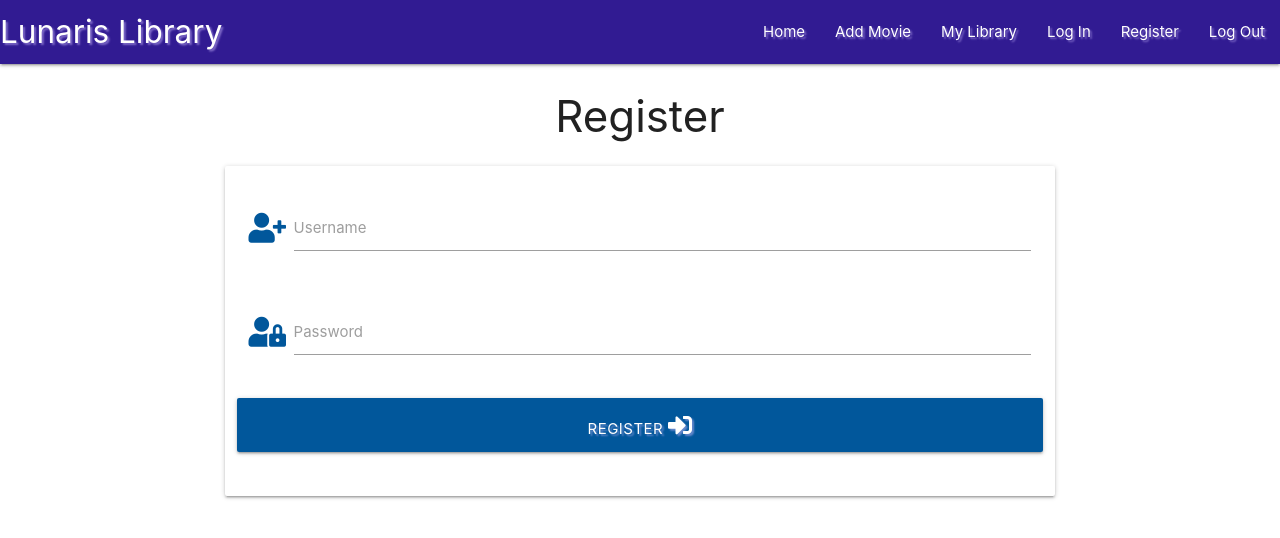
After one commit to geoeskel/lunaris, a Flask app: page /register in a window 1280 px wide. The commit adds this page. Shown: the top 538 px of the page. Run offline with Flask 2, Linux system fonts and the light colour scheme; some libraries are stand-ins or nearby versions.

Commit message:
Added registration page and basic register functionality from Materialize

```diff
--- a/app.py
+++ b/app.py
@@ -4,6 +4,7 @@ from flask import (
     redirect, request, session, url_for)
 from flask_pymongo import PyMongo
 from bson.objectid import ObjectId
+from werkzeug.security import generate_password_hash, check_password_hash
 if os.path.exists("env.py"):
     import env
 
@@ -23,6 +24,11 @@ def get_movies():
     return render_template("movies.html", movies=movies)
 
 
+@app.route("/register", methods=["GET", "POST"])
+def register():
+    return render_template("register.html")
+
+
 if __name__ == "__main__":
     app.run(host=os.environ.get("IP"),
             port=int(os.environ.get("PORT")),
--- a/templates/base.html
+++ b/templates/base.html
@@ -25,19 +25,22 @@
             <li><a href="{{ url_for('get_movies') }}">Home</a></li>
             <li><a href="#">Add Movie</a></li>
             <li><a href="#">My Library</a></li>
-            <li><a href="#">Login</a></li>
-            <li><a href="#">Register</a></li>
+            <li><a href="#">Log In</a></li>
+            <li><a href="{{ url_for('register') }}">Register</a></li>
+            <li><a href="#">Log Out</a></li>
          </ul>
       </div>
    </nav>
 
    <!-- mobile sidenav -->
    <ul class="sidenav" id="mobile-demo">
+        <li><h4 class="center-align light-blue-text text-darken-4">Lunaris Library</h4></li>
         <li><a href="{{ url_for('get_movies') }}">Home</a></li>
         <li><a href="#">Add Movie</a></li>
         <li><a href="#">My Library</a></li>
         <li><a href="#">Login</a></li>
-        <li><a href="#">Register</a></li>
+        <li><a href="{{ url_for('register') }}">Register</a></li>
+        <li><a href="#">Log Out</a></li>
    </ul>
 </header>
 
--- /dev/null
+++ b/templates/register.html
@@ -0,0 +1,36 @@
+{% extends "base.html" %}
+{% block content %}
+
+    <h3 class="center-align">Register</h3>
+
+    <div class="row">
+        <form class="col s12 m8 offset-m2" method="POST" action="{{ url_for('register') }}">
+            <!-- Username -->
+            <div class="card-panel">
+                <div class="row">
+                    <div class="input-field col s12">
+                        <i class="fas fa-user-plus prefix light-blue-text text-darken-4"></i>
+                        <input id="username" name="username" type="text" class="validate">
+                        <label for="username">Username</label>
+                    </div>
+                </div>
+                <!-- Password -->
+                <div class="row">
+                    <div class="input-field col s12">
+                        <i class="fas fa-user-lock prefix light-blue-text text-darken-4"></i>
+                        <input id="password" name="password" type="password" class="validate">
+                        <label for="password">Password</label>
+                    </div>
+                </div>
+                <!-- Register -->
+                <div class="row">
+                    <button type="submit" class="col s12 btn-large light-blue darken-4 text-shadow">
+                        Register <i class="fas fa-sign-in-alt"></i>
+                    </button>
+                </div>
+            </div>
+
+        </form>
+    </div>
+
+{% endblock %}
```
